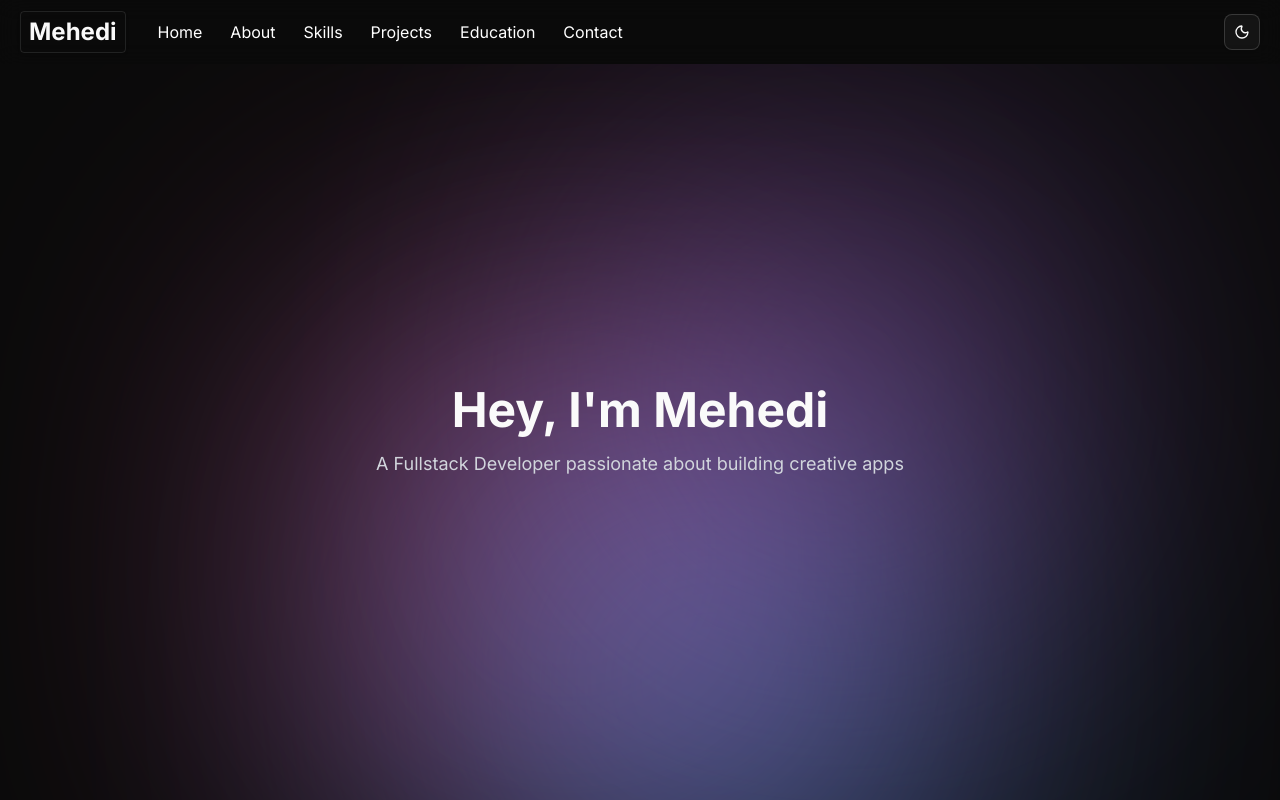
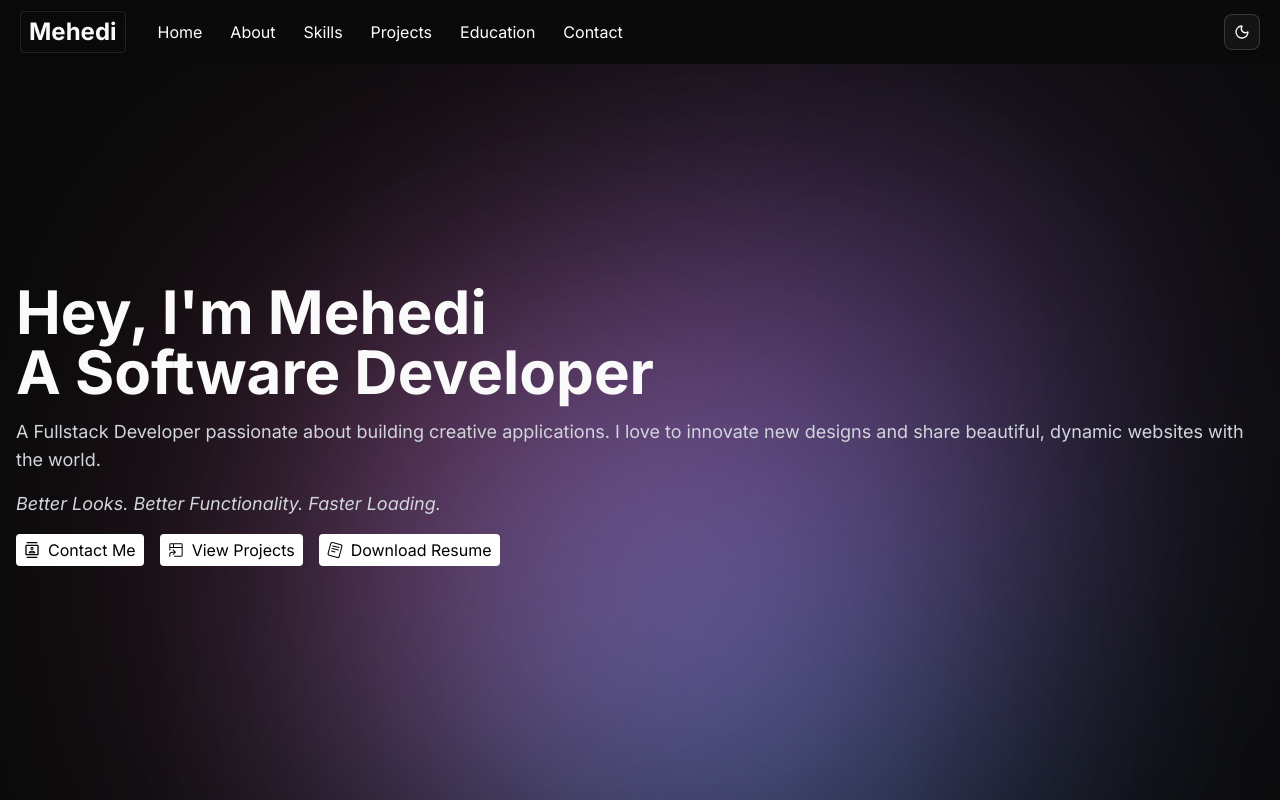
Before and after one commit to Mehedi86/mehedi-portfolio-v2, a React (Vite) app: page / in a window 1280 px wide. Built offline with nearby package versions, Linux system fonts and the light colour scheme.

Commit message:
added: nearly done banner

```diff
--- a/src/components/Header/Banner.tsx
+++ b/src/components/Header/Banner.tsx
@@ -1,6 +1,10 @@
 import React from 'react'
+import { MdOutlineContacts } from "react-icons/md";
+import { GoProjectSymlink } from "react-icons/go";
+import { SiReaddotcv } from "react-icons/si";
 
 export default function Banner() {
+    const buttonClass = "bg-white text-black px-2 py-1 rounded cursor-pointer flex items-center gap-2 hover:scale-105 transition-transform duration-300"
     return (
         <div className="relative flex items-center justify-center h-[calc(100vh-64px)] overflow-hidden ">
             {/* Background Blur Effect */}
@@ -11,11 +15,24 @@ export default function Banner() {
             </div>
 
             {/* Content */}
-            <div className="text-center">
-                <h1 className="text-5xl font-bold">Hey, I'm Mehedi</h1>
+            <div className="px-4">
+                <h1 className="text-4xl md:text-5xl lg:text-6xl font-bold">Hey, I'm Mehedi <br />
+                    A Software Developer</h1>
                 <p className="mt-4 text-lg text-gray-700 dark:text-gray-300">
-                    A Fullstack Developer passionate about building creative apps
+                    A Fullstack Developer passionate about building creative applications. I love to innovate new designs and share beautiful, dynamic websites with the world.
                 </p>
+
+                <div>
+                    <p className="mt-4 text-base md:text-lg italic text-gray-700 dark:text-gray-300">
+                        Better Looks. Better Functionality. Faster Loading.
+                    </p>
+
+                    <div className='my-4 flex gap-4 flex-wrap'>
+                        <button className={`${buttonClass}`}><MdOutlineContacts size={16} /> Contact Me</button>
+                        <button className={`${buttonClass}`}><GoProjectSymlink size={16}/>View Projects</button>
+                        <button className={`${buttonClass}`}><SiReaddotcv size={16}/>Download Resume</button>
+                    </div>
+                </div>
             </div>
         </div>
     )
```
Also changed, not shown: src/index.css (+8 -0 lines), public/images/profile.png (added).
